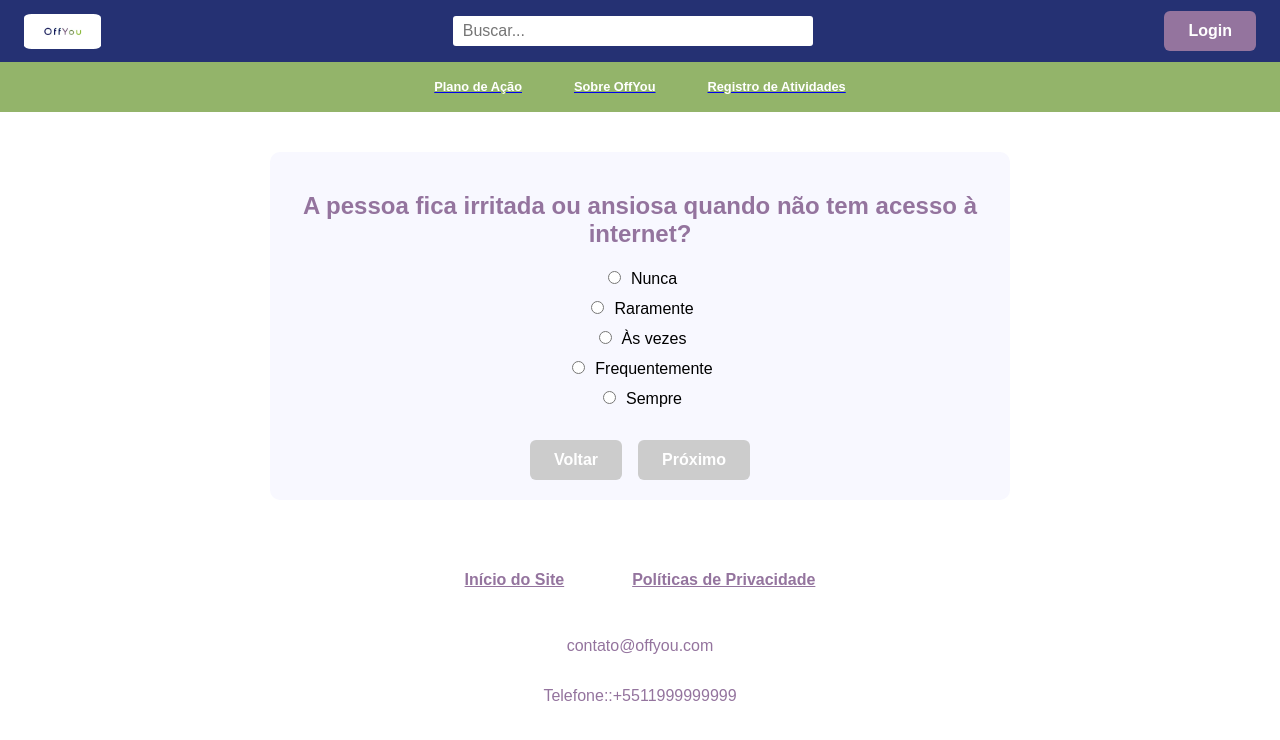
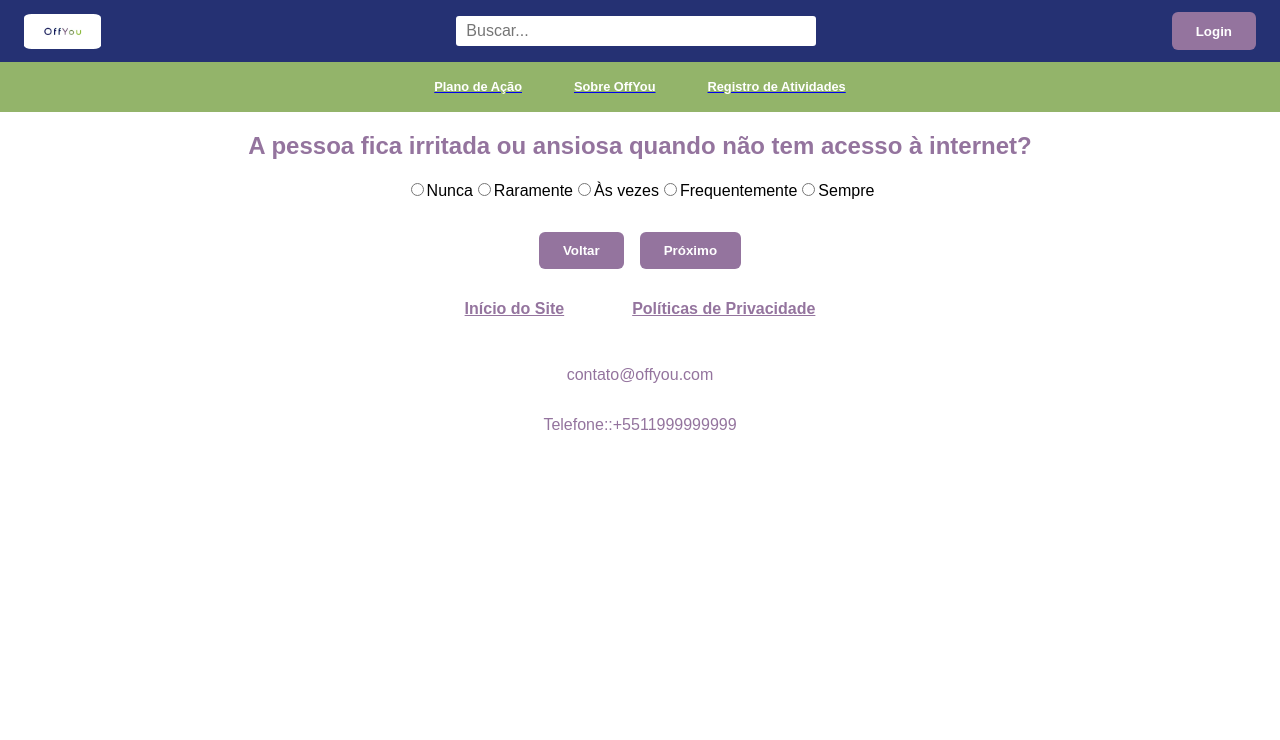
Before and after one commit to estephgermana/off-you, a React (Create React App) app in the folder frontend/: page /questionario in a window 1280 px wide. Shown: the top 740 px of the page. Built offline with nearby package versions, Linux system fonts and the light colour scheme.

Commit message:
melhorando o Questionario.css

```diff
--- a/frontend/src/styles/Questionario.css
+++ b/frontend/src/styles/Questionario.css
@@ -1,70 +1,79 @@
-.questionario {
-  max-width: 700px;
+
+.questionario-box {
+    width: 800px;
+    height: 250px;
+    border-radius: 20px;
+    background: #6C87A3;
+    padding: 30px;
+    display: flex;
+    flex-direction: column;
+    justify-content: center;
+    align-items: center;
+    position: relative;
+    color: white;
     margin: 40px auto;
-  padding: 20px;
-  background: #f8f8ff;
-  border-radius: 10px;
-  font-family: Arial, sans-serif;
   }
 
-h2 {
-  font-size: 24px;
-  margin-bottom: 20px;
-  color: #253173;
+  .questionario-box h1 {
+    font-size: 1.7rem;
+    color: white;
+    margin: 0;
+    text-align: center;
   }
 
-.alternativas {
-  margin-bottom: 20px;
+  .questionario-box h3 {
+    font-size: 1.2rem;
+    color: white;
+    margin: 10px 0 10px 0;
+    text-align: center;
   }
 
-.alternativa {
-  display: block;
-  margin: 10px 0;
-  font-size: 16px;
+
+  .start-button {
+    background-color: #94749e;
+    color: white;
+    font-size: 1.2rem;
+    padding: 12px 30px;
+    border: none;
+    border-radius: 25px;
+    cursor: pointer;
+    transition: background-color 0.3s ease;
+    text-decoration: none;
   }
 
-.alternativa input {
-  margin-right: 10px;
+  .start-button:hover {
+    background-color: #e06d96;
   }
 
-.selecionada {
-  font-weight: bold;
-  color: #253173;
+  .start-button:focus {
+    outline: none;
+  }
+  .sobre-offyou {
+  background-color: #f2f2f2;
+  border-radius: 15px;
+  padding: 20px;
+  margin-top: 30px;
+
+
+  display: flex;
+  flex-direction: column;
+  align-items: center;
+  justify-content: center;
+  text-align: center;
+  width: 80%;
+  margin: 40px auto;
 }
 
-.botoes {
-  display: flex;
-  justify-content: space-between;
-  margin-top: 20px;
+.sobre-offyou h2 {
+  font-size: 2rem;
+  color: #253173;
+  margin-bottom: 10px;
 }
 
-button {
-  background-color: #94749e;
-  color: white;
-  border: none;
-  padding: 10px 20px;
-  border-radius: 8px;
-  font-size: 16px;
-  cursor: pointer;
+.sobre-offyou p {
+  font-size: 1rem;
+  color: #666;
+  line-height: 1.7;
+  width: 80%;
+  margin: 0 auto;
 }
-
-button:disabled {
-  background-color: #ccc;
-  cursor: not-allowed;
-}
-
-.resultado {
-  padding: 20px;
-  text-align: left;
-}
-
-.resultado ul {
-  list-style: disc;
-  padding-left: 20px;
-}
-
-.frase-final {
-  margin: 20px 0;
-  font-style: italic;
-  color: #333;
-}
```
Lines whose indentation alone changed are shown as unchanged.
